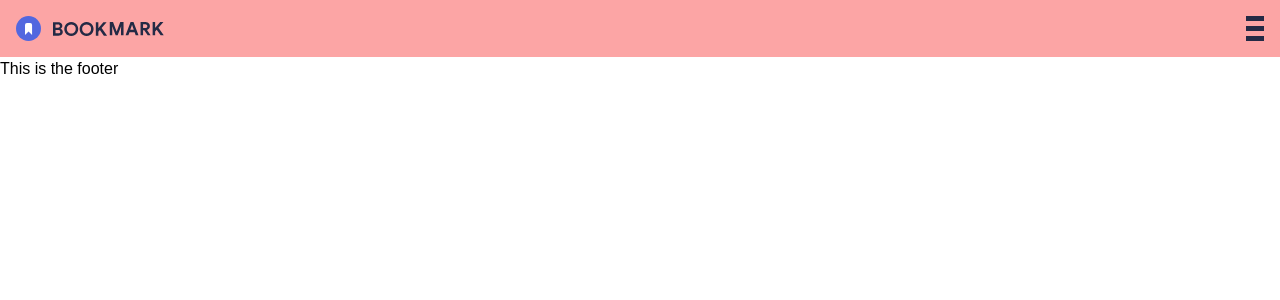
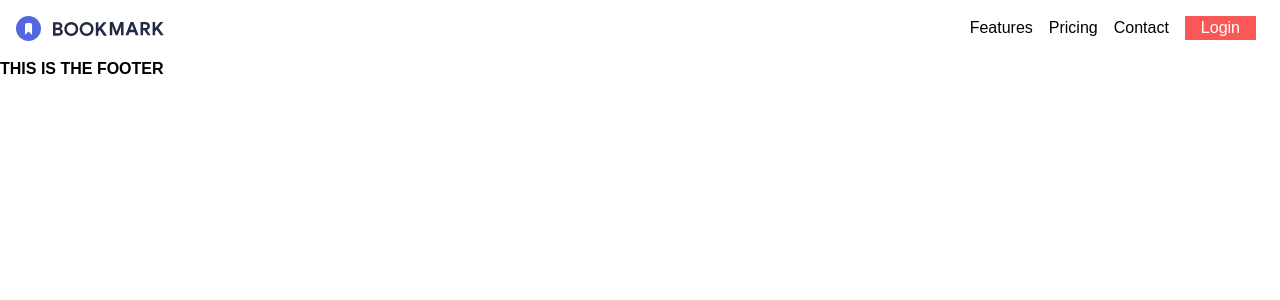
Before and after one commit to kenghtt/bookmark-landing-page, a React (Vite) app: page / in a window 1280 px wide. Shown: the top 300 px of the page. Built offline with nearby package versions, Linux system fonts and the light colour scheme.

Commit message:
halfway done with header, needs state management and some extra styles 🔨

```diff
--- a/src/components/MobileNav.jsx
+++ b/src/components/MobileNav.jsx
@@ -0,0 +1,37 @@
+import { useState } from "react";
+
+function MobileNav() {
+    const [isToggled, setIsToggled] = useState(true);
+
+    function toggleMobileNav() {
+        console.log("toggled off");
+        setIsToggled(false)
+    }
+
+    return (
+        <div className="div">
+
+            {isToggled && <article className="w-screen h-screen absolute top-0">
+                <div className="container py-10 px-20 flex opacity-75 flex-col justify-center gap-6 bg-veryDarkBlue">
+                    <section className="logo-container flex justify-center">
+                        <img src="../images/logo-bookmark.svg" alt="bookmark logo" className="bg-softRed"/>
+                        <img src="../images/icon-close.svg" alt="closing icon" className="ml-auto" onClick={toggleMobileNav} />
+                    </section>
+                    <section className="pages-links py-10 flex flex-col items-center gap-8">
+                        <h3 className="cursor-pointer">Features</h3>
+                        <h3 className="cursor-pointer">Pricing</h3>
+                        <h3 className="cursor-pointer">Contact</h3>
+                    </section>
+                    <button className="py-2 px-10 border-2 border-white rounded self-center text-white">Login</button>
+                    <section className="footer-links flex justify-center gap-12">
+                        <img src="../images/icon-facebook.svg" alt="Facebook icon" />
+                        <img src="../images/icon-twitter.svg" alt="Twitter icon" />
+                    </section>
+                </div>
+            </article>
+                }
+        </div>
+     );
+}
+
+export default MobileNav;
--- a/src/components/sections/Header.jsx
+++ b/src/components/sections/Header.jsx
@@ -1,13 +1,36 @@
+import { useState } from "react";
+import MobileNav from "../MobileNav";
 
 function Header() {
+
+    const [isToggled, setIsToggled] = useState(false);
+
+    function toggleMobileNav() {
+        setIsToggled(true);
+        console.log("toggled");
+    }
+
     return (
-        <header className="py-4 px-4 bg-red-300">
+        <header className="py-4 px-4">
             <div className="container flex justify-center">
-                <img src="../images/logo-bookmark.svg" alt="bookmark logo"
+                <img src="../images/logo-bookmark.svg" alt="bookmark logo" className="mr-auto"
                 />
+
+                <nav className="hidden sm:block">
+                    <ul className="nav__list flex gap-4 px-2">
+                        <li className="nav__item">Features</li>
+                        <li className="nav__item">Pricing</li>
+                        <li className="nav__item">Contact</li>
+                        <li className="nav__item bg-softRed text-white px-4">Login</li>
+                    </ul>
+                </nav>
+
                 <img src="../images/icon-hamburger.svg" alt="hamburger"
-                    className="ml-auto"
+                    className="ml-auto sm:hidden" onClick={toggleMobileNav}
                 />
+            </div>
+            <div className="container flex">
+                { isToggled && <MobileNav/>  }
             </div>
         </header>
     );
--- a/src/index.css
+++ b/src/index.css
@@ -5,4 +5,16 @@
 
 * {
   font-family: "Rubik", sans-serif;
+  font-weight: 400;
 }
+
+h2,
+h3 {
+  font-weight: 700;
+  text-transform: uppercase;
+}
+
+button {
+  font-weight: 700;
+  text-transform: uppercase;
+}
--- a/tailwind.config.cjs
+++ b/tailwind.config.cjs
@@ -7,11 +7,12 @@ module.exports = {
     './src/*.jsx',
   ],
   theme: {
-    color: {
+    colors: {
       'softBlue':'hsl(231, 69%, 60%)',
       'softRed':'hsl(0, 94%, 66%)',
       'grayBlue':'hsl(229, 8%, 60%)',
-      'veryDarkBlue':'hsl(229, 31%, 21%)'
+      'veryDarkBlue':'hsl(229, 31%, 21%)',
+      'white':"#FFF"
     },
     extend: {},
   },
```
